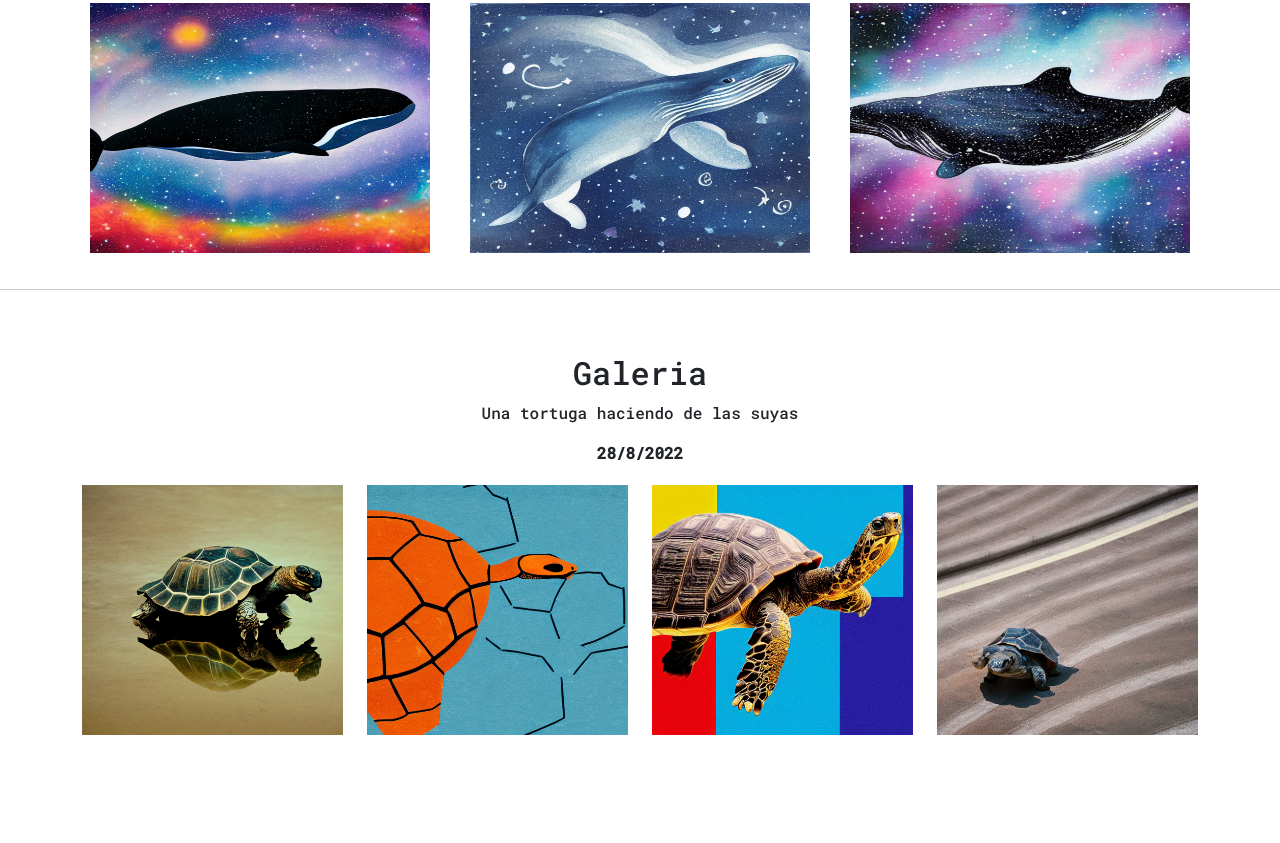
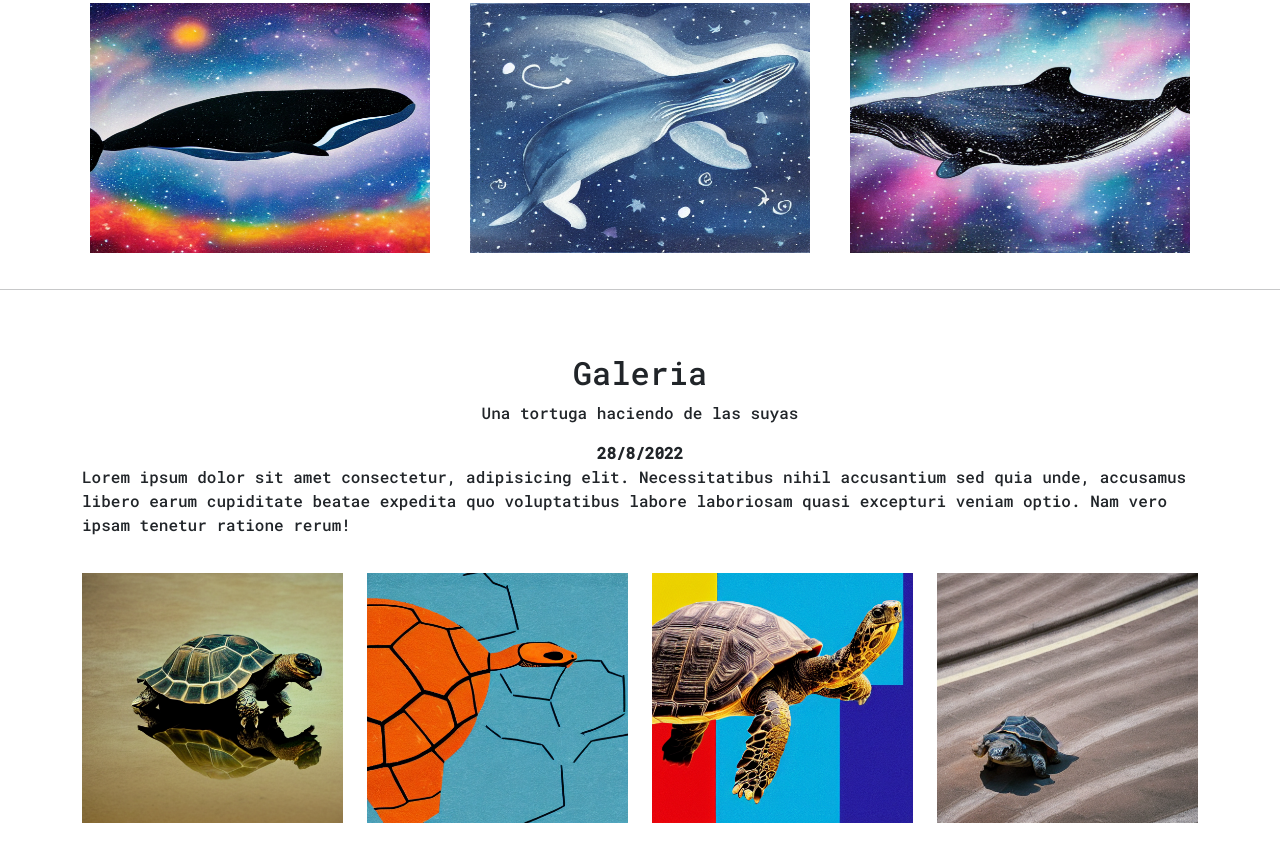
Before and after one commit to chiodimar/bruma, a plain HTML site: page index.html in a window 1280 px wide. Shown: the part 593-1436 px from the top of the page. Before the commit the page ends 1348 px from the top, so only its background shows below. Drawn offline with nearby package versions, Linux system fonts and the light colour scheme.

Commit message:
agregamos parrafo en la nueva rama

```diff
--- a/index.html
+++ b/index.html
@@ -55,6 +55,9 @@
             <p>Una tortuga haciendo de las suyas</p>
             <strong>28/8/2022</strong>
         </div>
+        <p>
+            Lorem ipsum dolor sit amet consectetur, adipisicing elit. Necessitatibus nihil accusantium sed quia unde, accusamus libero earum cupiditate beatae expedita quo voluptatibus labore laboriosam quasi excepturi veniam optio. Nam vero ipsam tenetur ratione rerum!
+        </p>
 
         <div class="row">
             <div class="col-lg-3 col-md-6 col-sm-12">
```
